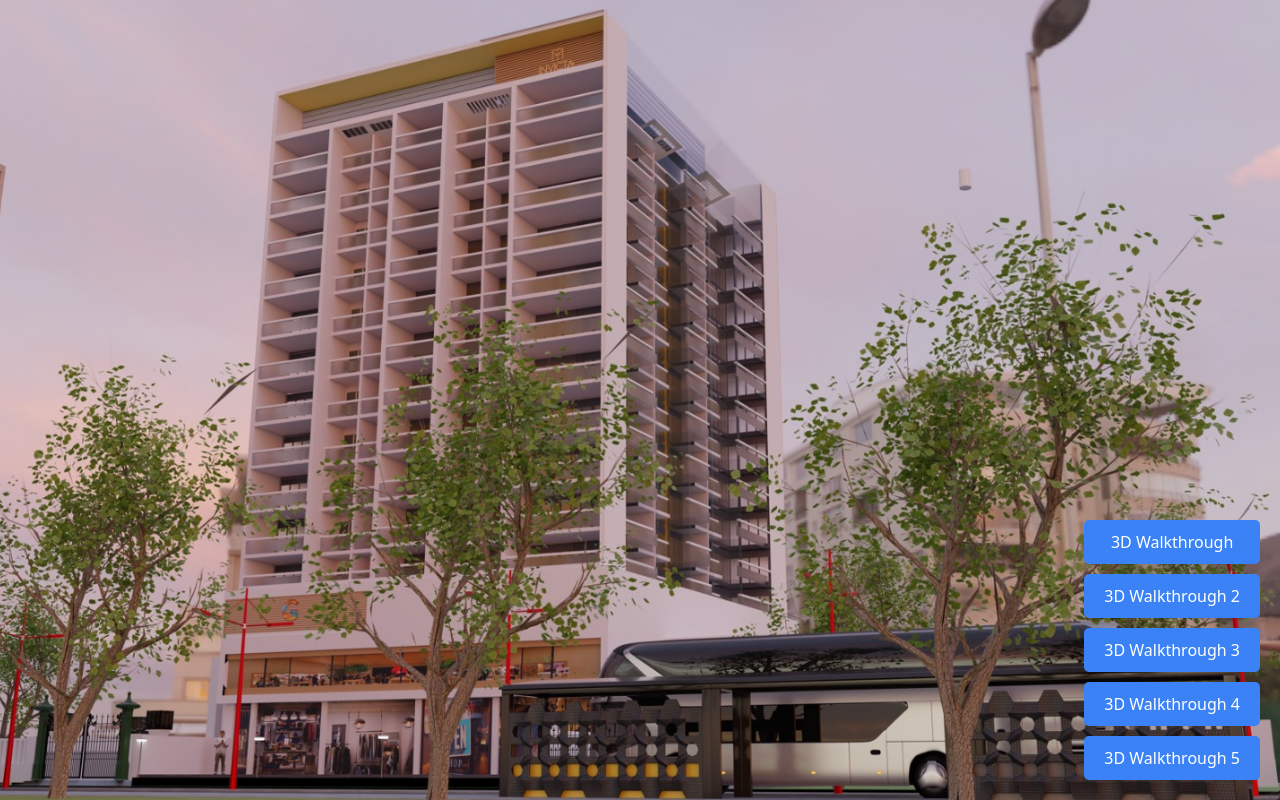
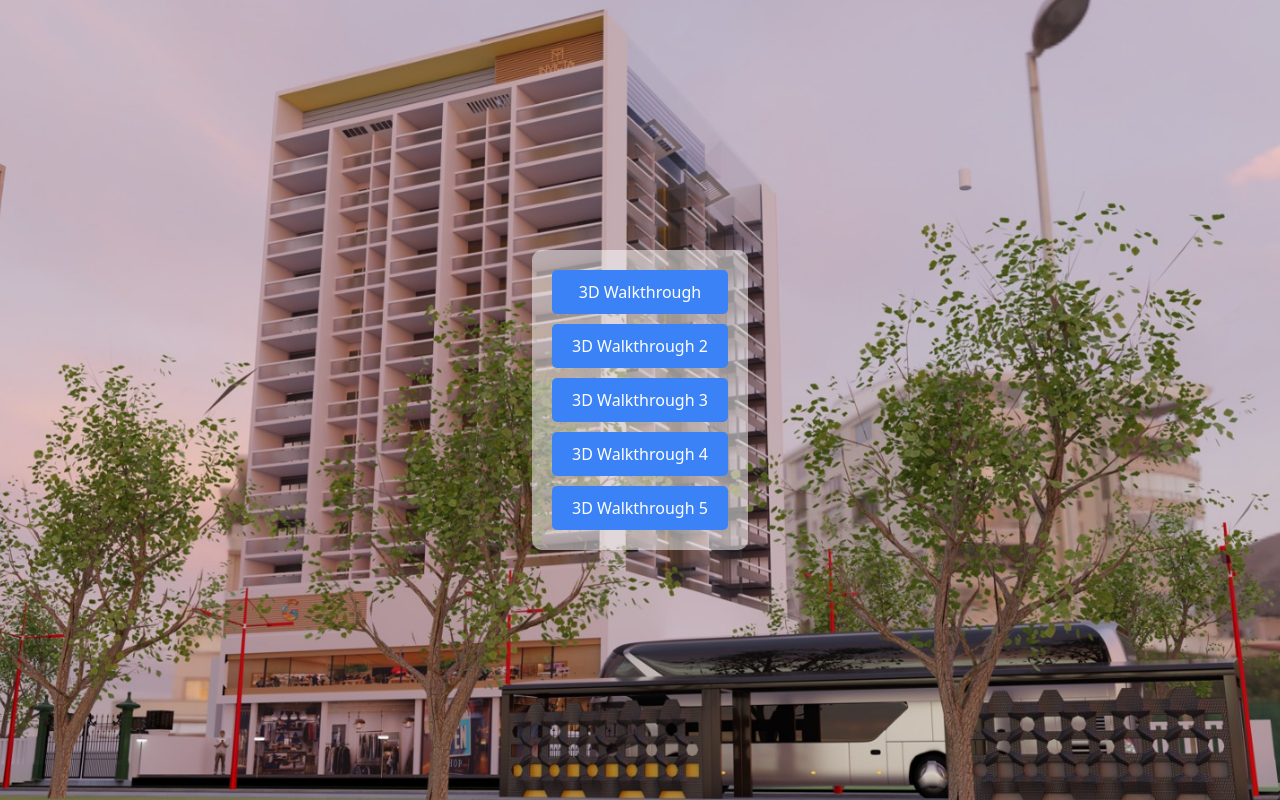
Before and after one commit to dawabag/tanmay, a plain HTML site: page index.html in a window 1280 px wide. Drawn offline with nearby package versions, Linux system fonts and the light colour scheme.

Commit message:
Update index.html

```diff
--- a/index.html
+++ b/index.html
@@ -19,12 +19,17 @@
             display: flex; /* Use flexbox to center the buttons vertically */
             justify-content: center; /* Center the buttons horizontally */
             align-items: center; /* Center the buttons vertically */
+            position: relative; /* Set position relative for absolute positioning */
+        }
+
+        .modal-buttons-container {
+            background-color: rgba(255, 255, 255, 0.5); /* Translucent background */
+            border-radius: 10px;
+            padding: 20px; /* Add padding for spacing */
+            text-align: center; /* Center the buttons horizontally */
         }
 
         .modal-buttons {
-            position: fixed;
-            bottom: 20px;
-            right: 20px;
             display: flex;
             flex-direction: column;
             gap: 10px;
@@ -46,13 +51,15 @@
 </head>
 
 <body>
-    <!-- Modal Buttons -->
+    <!-- Modal Buttons Container -->
+    <div class="modal-buttons-container">
         <div class="modal-buttons">
             <button id="openModalButton" class="modal-button">3D Walkthrough</button>
             <button id="openModalButton2" class="modal-button">3D Walkthrough 2</button>
             <button id="openModalButton3" class="modal-button">3D Walkthrough 3</button>
             <button id="openModalButton4" class="modal-button">3D Walkthrough 4</button>
             <button id="openModalButton5" class="modal-button">3D Walkthrough 5</button>
+        </div>
     </div>
 
     <!-- Modal -->
```
Lines whose indentation alone changed are shown as unchanged.
